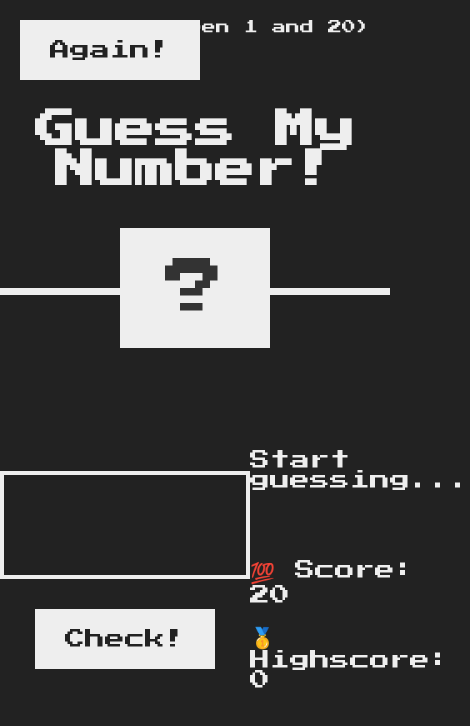
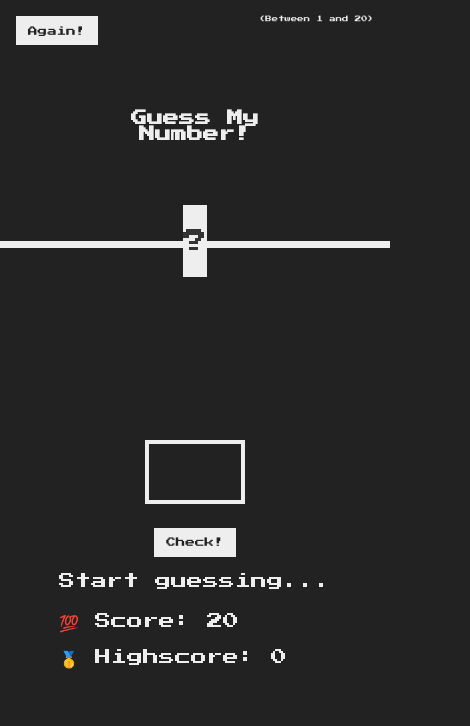
Before and after one commit to yshalsager/Guess-My-Number, a plain HTML site: page index.html in a window 390 px wide. Shown: the whole page, 470 px wide, since content can reach past the window. Drawn offline with Linux system fonts and the light colour scheme.

Commit message:
style: make the page responsive

```diff
--- a/style.css
+++ b/style.css
@@ -15,18 +15,22 @@ body {
   font-family: 'Press Start 2P', sans-serif;
   color: #eee;
   background-color: #222;
+  height: 100vh;
   /* background-color: #60b347; */
+  display: grid;
+  grid-template-rows: 1.3fr 1.7fr;
+  gap: 2rem;
 }
 
 /* LAYOUT */
 header {
   position: relative;
-  height: 35vh;
+  /* height: 35vh; */
   border-bottom: 7px solid #eee;
 }
 
 main {
-  height: 65vh;
+  /* height: 65vh; */
   color: #eee;
   display: flex;
   align-items: center;
@@ -34,14 +38,14 @@ main {
 }
 
 .left {
-  width: 52rem;
+  max-width: 52rem;
   display: flex;
   flex-direction: column;
   align-items: center;
 }
 
 .right {
-  width: 52rem;
+  max-width: 52rem;
   font-size: 2rem;
 }
 
@@ -50,7 +54,7 @@ h1 {
   font-size: 4rem;
   text-align: center;
   position: absolute;
-  width: 100%;
+  max-width: 100%;
   top: 52%;
   left: 50%;
   transform: translate(-50%, -50%);
@@ -60,7 +64,7 @@ h1 {
   background: #eee;
   color: #333;
   font-size: 6rem;
-  width: 15rem;
+  max-width: 15rem;
   padding: 3rem 0rem;
   text-align: center;
   position: absolute;
@@ -89,7 +93,7 @@ h1 {
   color: inherit;
   font-size: 5rem;
   padding: 2.5rem;
-  width: 25rem;
+  max-width: 25rem;
   text-align: center;
   display: block;
   margin-bottom: 3rem;
@@ -117,3 +121,64 @@ h1 {
 .label-score {
   margin-bottom: 2rem;
 }
+
+@media screen and (max-width: 768px) {
+  html {
+    font-size: 50%;
+  }
+  body {
+    grid-template-rows: 1fr 2fr;
+  }
+  main {
+    flex-direction: column;
+    justify-content: center;
+  }
+  h1 {
+    font-size: 3rem;
+  }
+  .number {
+    font-size: 4rem;
+  }
+  .between {
+    font-size: 1rem;
+  }
+  .guess {
+    font-size: 3rem;
+    max-width: 17.5rem;
+  }
+  .btn {
+    font-size: 1.5rem;
+    padding: 1.5rem 2rem;
+  }
+  .message {
+    margin-bottom: 3rem;
+    margin-top: 3rem;
+  }
+}
+
+@media screen and (max-width: 480px) {
+  body {
+    grid-template-rows: 0.3fr 0.7fr;
+  }
+  h1 {
+    font-size: 2rem;
+  }
+  .number {
+    font-size: 3rem;
+  }
+  .between {
+    font-size: 0.8rem;
+  }
+  .guess {
+    font-size: 2rem;
+    max-width: 12.5rem;
+  }
+  .btn {
+    font-size: 1.2rem;
+    padding: 1.2rem 1.5rem;
+  }
+  .message {
+    margin-bottom: 2rem;
+    margin-top: 2rem;
+  }
+}
```
